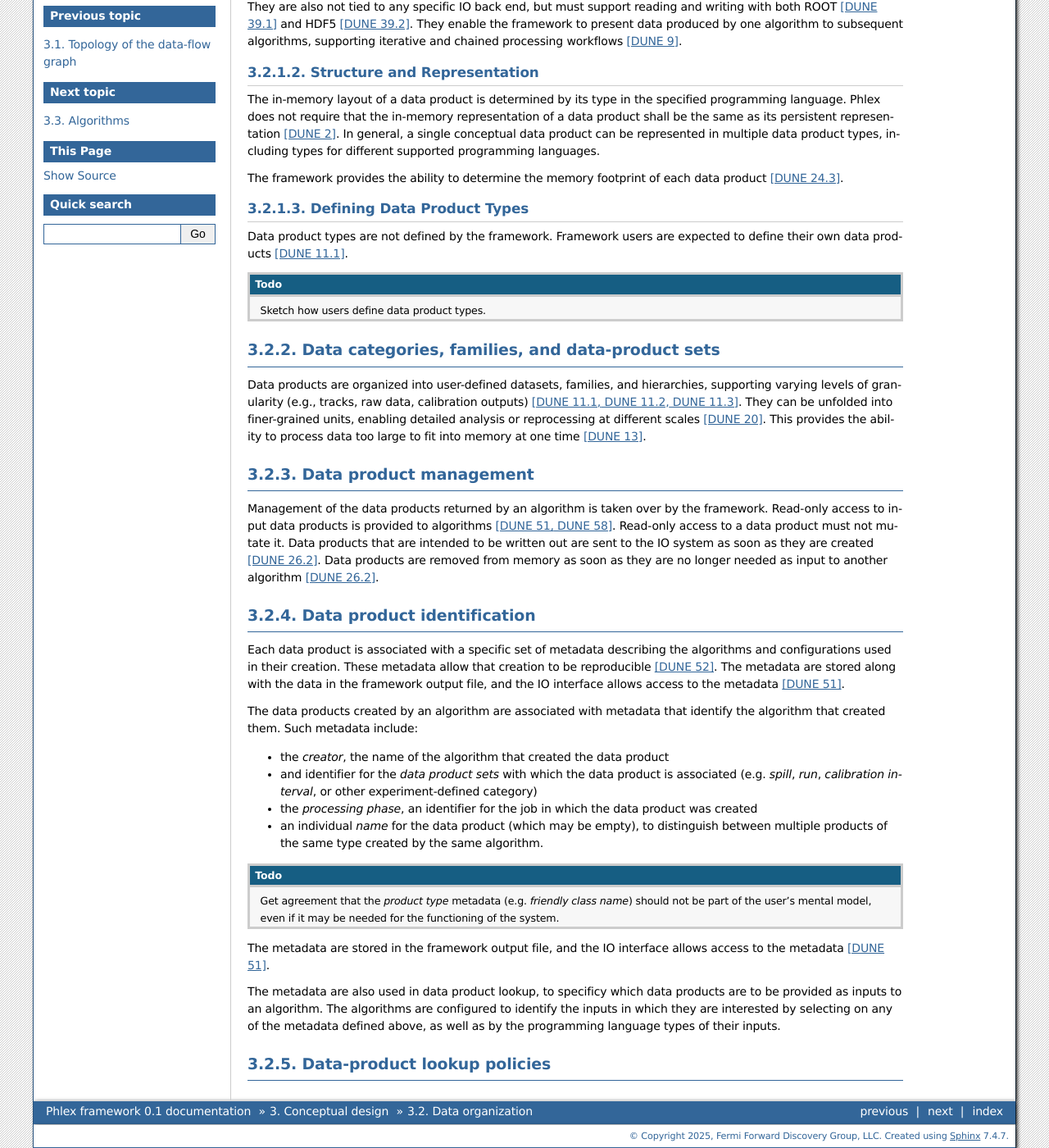
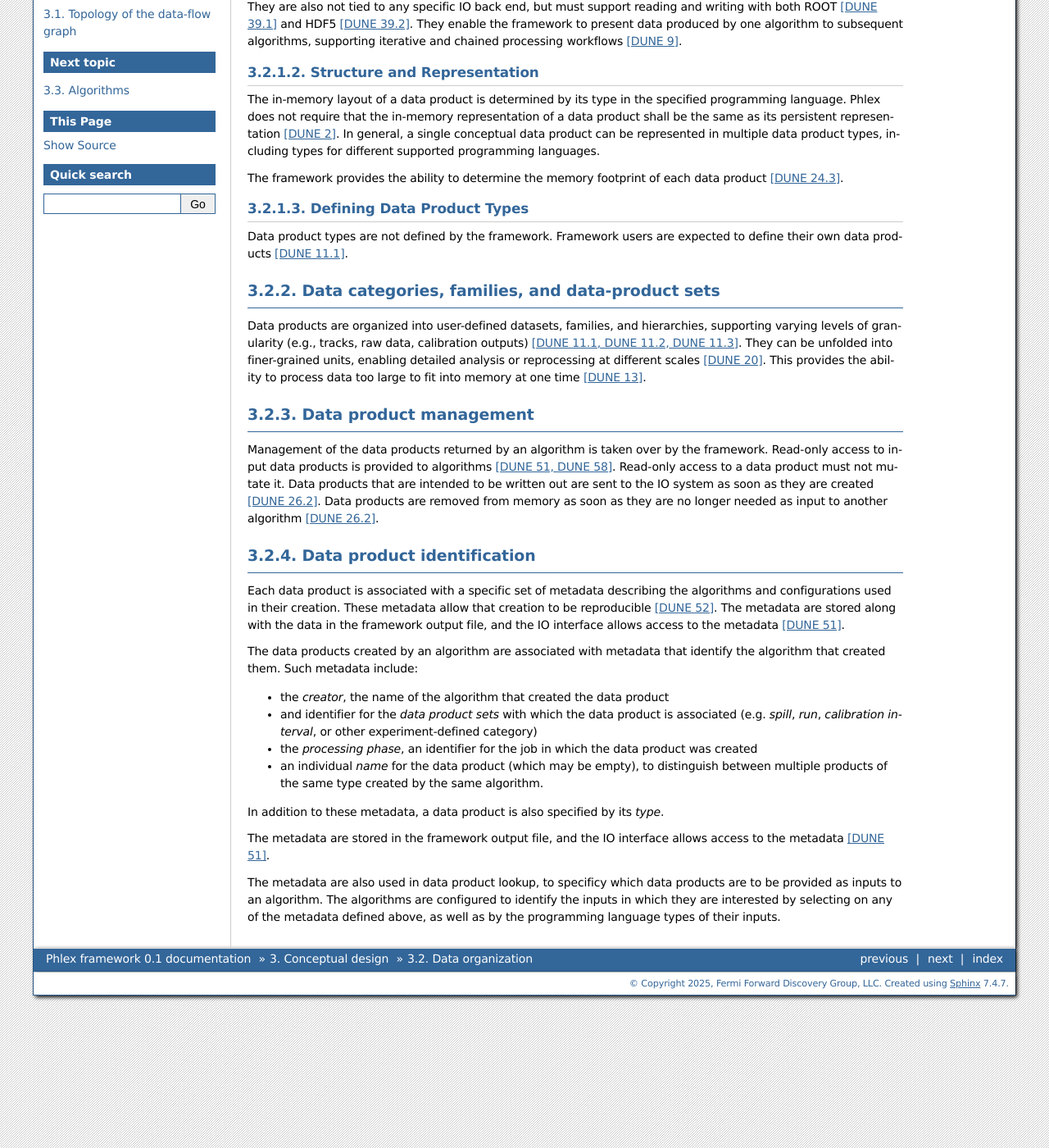
Before and after one commit to Framework-R-D/phlex-design, a Sphinx documentation site: the page built from doc/data_organization.rst, in a window 1280 px wide and 1400 px high, scrolled down 524 px. Shown: the whole window at 82% size. Built offline with Sphinx 7.4.7, drawn with Linux system fonts in a browser that asks for light colours; formulas are drawn with MathJax 3; some of the changed text lies outside the part shown.

Commit message:
Adjustments after discussion with Kyle

```diff
--- a/doc/data_organization.rst
+++ b/doc/data_organization.rst
@@ -14,10 +14,9 @@
 
 .. graphviz:: graphviz/data-organization.gv
    :caption: An example of some possible data product hierarchies.
-             Three different user-defineddata product set categories are shown; *Run*, *Spill*, and *APA*.
-             Rectangles with labels *Run n*, *Spill n*, and *APA n* represent data product sets.
-             The pale blue rectangles show two data product set families for *Spills*: the first shows spills associated with *Run 1* and the second with *Run 2*.
-             The pale green rectangles show two data product set families.
+             Three different user-defined data product set categories are shown; *Run*, *Spill*, and *APA*.
+             Rectangles with labels *Run i*, *Spill i,j*, and *APA i,j,k* represent data product sets.
+             The pale green rectangles show two data product set families; these are identified as families because they are used to define the unfold and fold algorithms used in :numref:`workflow`.
              A solid line from a data product set to another data product set represents association between data product sets the two.
              The bottom rectangle shows that *Waveforms 1* is in the data product set *APA 1,1,1*, etc.
              Each pale purple rectangle indicates the data product sequence created by one call to the *unfold* higher order function described in :numref:`workflow`.
@@ -52,7 +51,6 @@
 Data product types are not defined by the framework.
 Framework users are expected to define their own data products :dune:`11.1 Definition of data products`.
 
-.. todo:: Sketch how users define data product types.
 
 Data categories, families, and data-product sets
 ------------------------------------------------
@@ -71,7 +69,7 @@
 Data products are removed from memory as soon as they are no longer needed as input to another algorithm :dune:`26.2 Optimize memory management for data products`.
 
 Data product identification
----------------------
+---------------------------
 
 Each data product is associated with a specific set of metadata describing the algorithms and configurations used in their creation.
 These metadata allow that creation to be reproducible :dune:`52 Reproducibility of data products`.
@@ -85,14 +83,9 @@
 - the *processing phase*, an identifier for the job in which the data product was created
 - an individual *name* for the data product (which may be empty), to distinguish between multiple products of the same type created by the same algorithm.
 
-.. todo:: Get agreement that the *product type* metadata (e.g. *friendly class name*) should not be part of the user's mental model, even if it may be needed for the functioning of the system.
+In addition to these metadata, a data product is also specified by its *type*.
 
 The metadata are stored in the framework output file, and the IO interface allows access to the metadata :dune:`51 Provenance discovery`.
 
 The metadata are also used in data product lookup, to specificy which data products are to be provided as inputs to an algorithm.
 The algorithms are configured to identify the inputs in which they are interested by selecting on  any of the metadata defined above, as well as by the programming language types of their inputs.
-
-
-
-Data-product lookup policies
-----------------------------
--- a/doc/subsystems/data_management.rst
+++ b/doc/subsystems/data_management.rst
@@ -6,5 +6,6 @@
    - Data family definitions
    - Data product definitions
    - Data product specifications
+   - Data-product lookup policies
 
      - Describes what data products should be used/created by an algorithm
--- a/doc/subsystems/data_modeling.rst
+++ b/doc/subsystems/data_modeling.rst
@@ -3,6 +3,7 @@
 
 .. todo::
 
+   - Provides the mechanism by which users define data product types.
    - Provides a mechanism for connecting in-memory data representations with information needed by the IO backends to read-and-write the data
    - Responsible for ensuring the same data product is representable in the supported languages
    - May need to translate from one in-memory representation to another when crossing a language boundary
```
Also changed, not shown: 1 other file.
